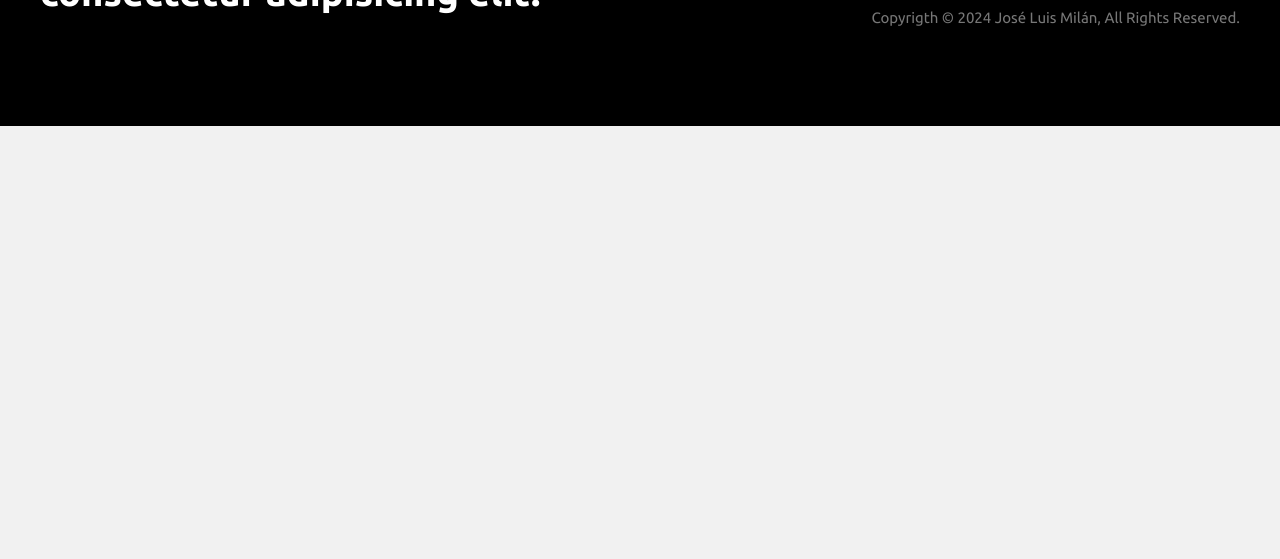
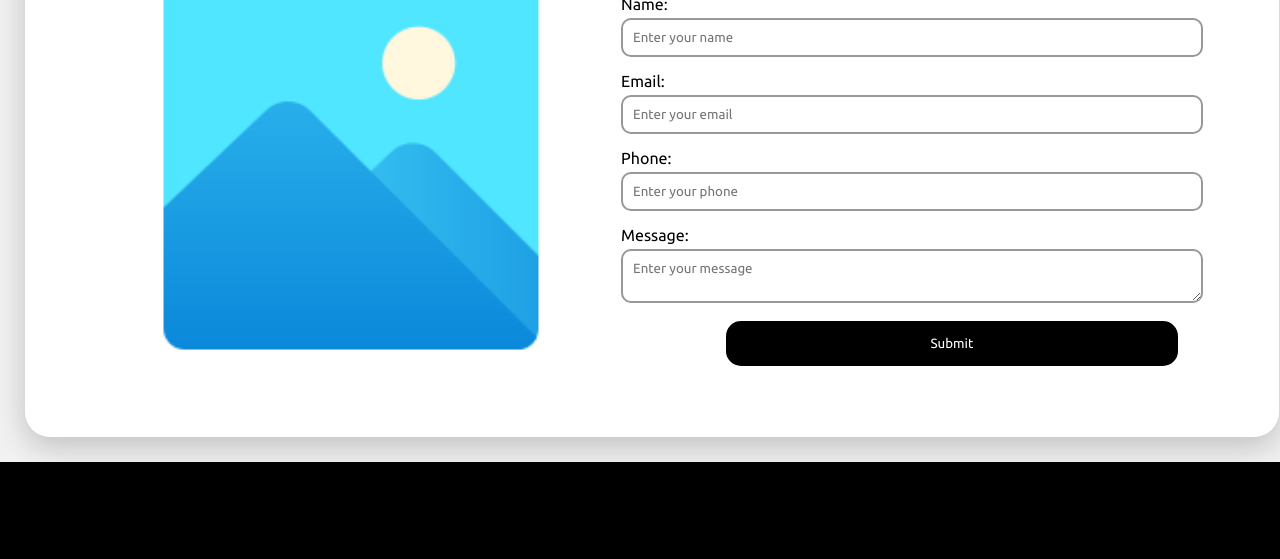
Before and after one commit to jlmilan17/theme-creation, a plain HTML site: page index.html in a window 1280 px wide. Shown: the part 2664-3223 px from the top of the page. Before the commit the page ends 2790 px from the top, so only its background shows below. Drawn offline with nearby package versions, Linux system fonts and the light colour scheme.

Commit message:
:sparkles: add form

```diff
--- a/index.html
+++ b/index.html
@@ -245,6 +245,37 @@
       </div>
     </section>
 
+    <h2 class="separator">Other Block</h2>
+
+    <section class="contact-container">
+      <img src="assets/image.png" />
+
+      <form action="" id="main-form">
+        <h3>Lorem ipsum</h3>
+
+        <div class="form-info">
+          <label for="name"> Name: </label>
+          <input type="text" id="name" placeholder="Enter your name" required />
+        </div>
+
+        <div class="form-info">
+          <label for="email"> Email: </label>
+          <input type="email" id="email" placeholder="Enter your email" required />
+        </div>
+
+        <div class="form-info">
+          <label for="phone"> Phone: </label>
+          <input type="tel" id="phone" placeholder="Enter your phone" required />
+        </div>
+
+        <div class="form-info">
+          <label for="message"> Message: </label>
+          <textarea id="message" placeholder="Enter your message"></textarea>
+        </div>
+
+        <button type="submit">Submit</button>
+      </form>
+    </section>
     <footer>
       <h3>Lorem ipsum dolor sit amet consectetur adipisicing elit.</h3>
       <div class="rigth-footer">
--- a/style.css
+++ b/style.css
@@ -321,6 +321,67 @@ header .left-header a:hover {
   margin-top: 8px;
 }
 
+.contact-container{
+  display: flex;
+  align-items: center;
+  justify-content: center;
+  background-color: #ffffff;
+  width: 98%;
+  padding: 25px;
+  margin: 25px;
+  border-radius: 25px;
+  box-shadow: 0 10px 30px rgba(0, 0, 0, 0.2);
+}
+.contact-container img{
+  width: 50%;
+  border-radius: 10px;
+  width: 500px;
+  height: auto;
+  object-fit: cover;
+}
+.contact-container #main-form{
+  width: 50%;
+}
+.contact-container #main-form h3{
+  text-align: center;
+  margin-bottom: 15px;
+}
+.form-info{
+  position: relative;
+  padding-left: 20px;
+  margin-bottom: 15px;
+}
+
+.form-info label{
+  display: block;
+  margin-bottom: 5px;
+}
+
+.form-info input,
+.form-info textarea{
+  width: 100%;
+  padding: 10px;
+  padding-right: 40px;
+  border: 2px solid #989898;
+  border-radius: 10px;
+  outline: none;
+}
+
+.contact-container #main-form button{
+  width: 75%;
+  padding: 15px;
+  margin-left: 125px;
+  border: none;
+  border-radius: 15px;
+  background-color: #000000;
+  color: #ffffff;
+  cursor: pointer;
+  transition: all 0.3s ease;
+}
+
+.contact-container #main-form button:hover{
+  background-color: #414040d4;
+}
 footer {
   background-color: #000000;
   color: #ffffff;
@@ -420,6 +481,14 @@ footer .rigth-footer p {
     font-size: 35px;
   }
 
+  .sell {
+    flex-wrap: wrap;
+    gap: 20px;
+  }
+  .sell .item {
+    width: 48%;
+  }
+
   .sell .item .item-header i {
     font-size: 35px;
   }
@@ -446,6 +515,9 @@ footer .rigth-footer p {
   }
   .reviews .clients-reviews .client {
     width: 48%;
+  }
+  .contact-container #main-form button{
+    margin-left: 60px;
   }
   footer .links a {
     font-size: 15px;
@@ -481,6 +553,9 @@ footer .rigth-footer p {
 
   .reviews .clients-reviews {
     gap: 20px;
+  }
+  .contact-container #main-form button{
+    margin-left: 55px;
   }
 
   footer {
@@ -546,6 +621,17 @@ footer .rigth-footer p {
     gap: 20px;
   }
 
+  .contact-container img{
+    display: none;
+  }
+  .contact-container #main-form{
+    width: 100%;
+  }
+
+  .contact-container #main-form button{
+    margin-left: 70px;
+  }
+
   footer {
     padding: 40px 20px;
   }
```
